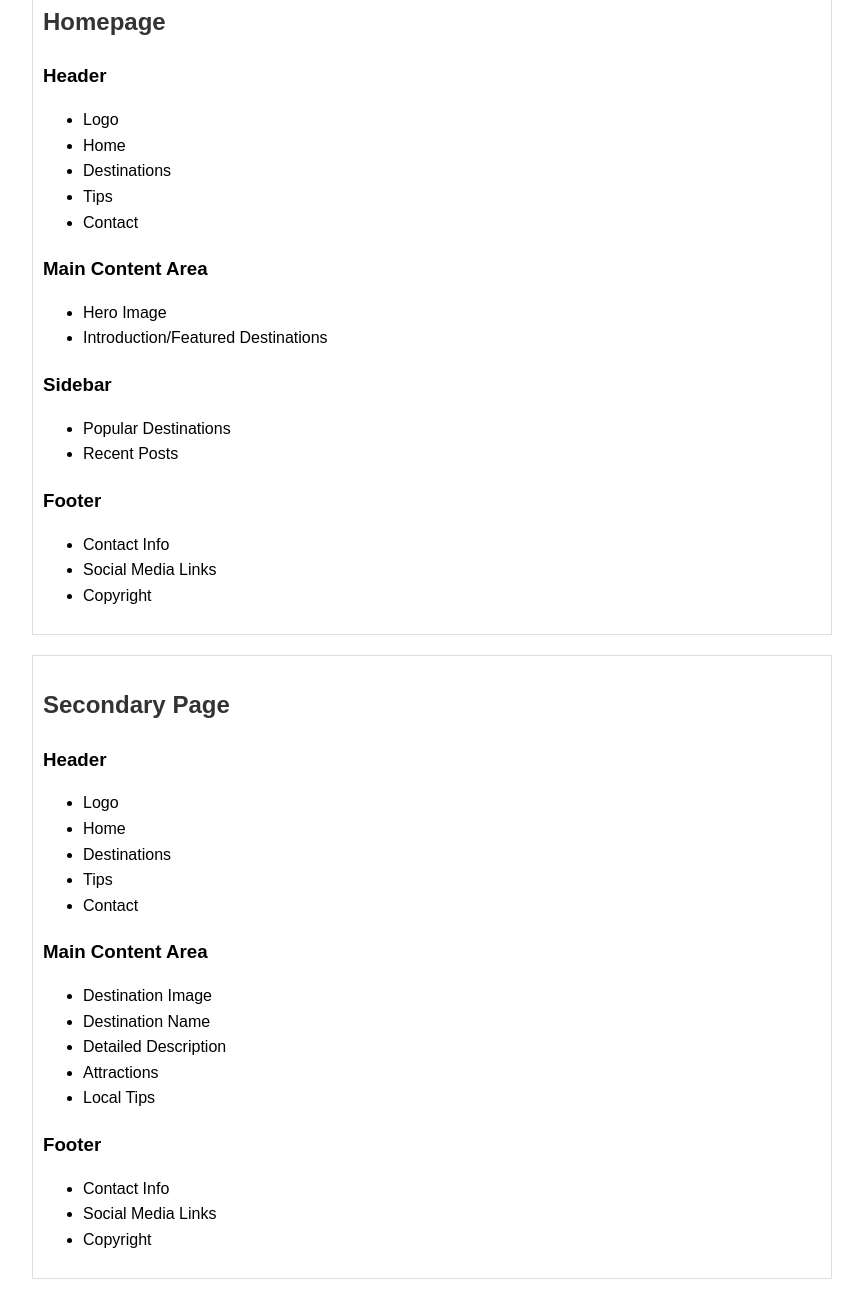
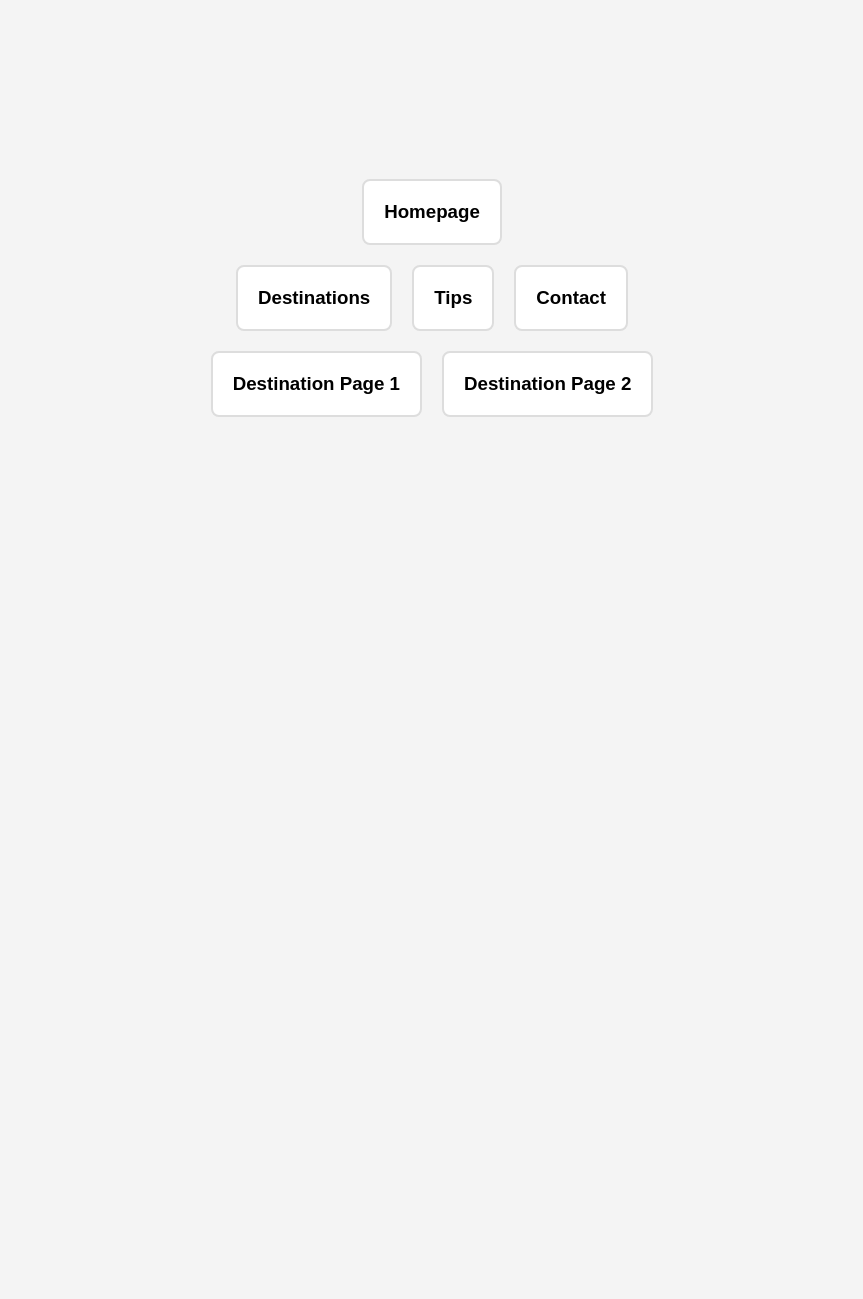
Before and after one commit to marksm88/web_deliverable2, a plain HTML site: page index.html in a window 1280 px wide. Shown: the part 122-1421 px from the top of the page, without its empty margins (208-1071 px from the left). After the commit the page ends 840 px from the top, so only its background shows below. Drawn offline with Linux system fonts and the light colour scheme.

Commit message:
Update index.html

```diff
--- a/index.html
+++ b/index.html
@@ -8,97 +8,76 @@
         body {
             font-family: Arial, sans-serif;
             margin: 20px;
-            line-height: 1.6;
+            display: flex;
+            justify-content: center;
+            align-items: center;
+            height: 100vh;
+            background-color: #f4f4f4;
         }
         .container {
-            max-width: 800px;
-            margin: 0 auto;
+            text-align: center;
         }
-        h1, h2 {
-            color: #333;
+        .node {
+            display: inline-block;
+            margin: 10px;
+            padding: 20px;
+            background-color: #fff;
+            border: 2px solid #ddd;
+            border-radius: 8px;
+            position: relative;
         }
-        .page {
-            border: 1px solid #ddd;
-            padding: 10px;
-            margin-bottom: 20px;
+        .node::after {
+            content: '';
+            position: absolute;
+            width: 2px;
+            background: #ddd;
+            top: 50%;
+            left: 100%;
+            height: 20px;
+            transform: translateY(-50%);
         }
-        .section {
-            margin-bottom: 10px;
+        .node:last-child::after {
+            display: none;
         }
-        .section h3 {
-            margin-bottom: 5px;
+        .node h3 {
+            margin: 0;
+            padding: 0;
+        }
+        .wrapper {
+            display: flex;
+            flex-direction: column;
+            align-items: center;
+        }
+        .wrapper .row {
+            display: flex;
+            justify-content: center;
         }
     </style>
 </head>
 <body>
     <div class="container">
-        <h1>Content Map - Travel Guide Website</h1>
-
-        <div class="page">
-            <h2>Homepage</h2>
-            <div class="section">
-                <h3>Header</h3>
-                <ul>
-                    <li>Logo</li>
-                    <li>Home</li>
-                    <li>Destinations</li>
-                    <li>Tips</li>
-                    <li>Contact</li>
-                </ul>
+        <div class="wrapper">
+            <div class="node">
+                <h3>Homepage</h3>
             </div>
-            <div class="section">
-                <h3>Main Content Area</h3>
-                <ul>
-                    <li>Hero Image</li>
-                    <li>Introduction/Featured Destinations</li>
-                </ul>
+            <div class="row">
+                <div class="node">
+                    <h3>Destinations</h3>
+                </div>
+                <div class="node">
+                    <h3>Tips</h3>
+                </div>
+                <div class="node">
+                    <h3>Contact</h3>
+                </div>
             </div>
-            <div class="section">
-                <h3>Sidebar</h3>
-                <ul>
-                    <li>Popular Destinations</li>
-                    <li>Recent Posts</li>
-                </ul>
-            </div>
-            <div class="section">
-                <h3>Footer</h3>
-                <ul>
-                    <li>Contact Info</li>
-                    <li>Social Media Links</li>
-                    <li>Copyright</li>
-                </ul>
-            </div>
-        </div>
-
-        <div class="page">
-            <h2>Secondary Page</h2>
-            <div class="section">
-                <h3>Header</h3>
-                <ul>
-                    <li>Logo</li>
-                    <li>Home</li>
-                    <li>Destinations</li>
-                    <li>Tips</li>
-                    <li>Contact</li>
-                </ul>
-            </div>
-            <div class="section">
-                <h3>Main Content Area</h3>
-                <ul>
-                    <li>Destination Image</li>
-                    <li>Destination Name</li>
-                    <li>Detailed Description</li>
-                    <li>Attractions</li>
-                    <li>Local Tips</li>
-                </ul>
-            </div>
-            <div class="section">
-                <h3>Footer</h3>
-                <ul>
-                    <li>Contact Info</li>
-                    <li>Social Media Links</li>
-                    <li>Copyright</li>
-                </ul>
+            <div class="row">
+                <div class="node">
+                    <h3>Destination Page 1</h3>
+                </div>
+                <div class="node">
+                    <h3>Destination Page 2</h3>
+                </div>
             </div>
         </div>
     </div>
```
